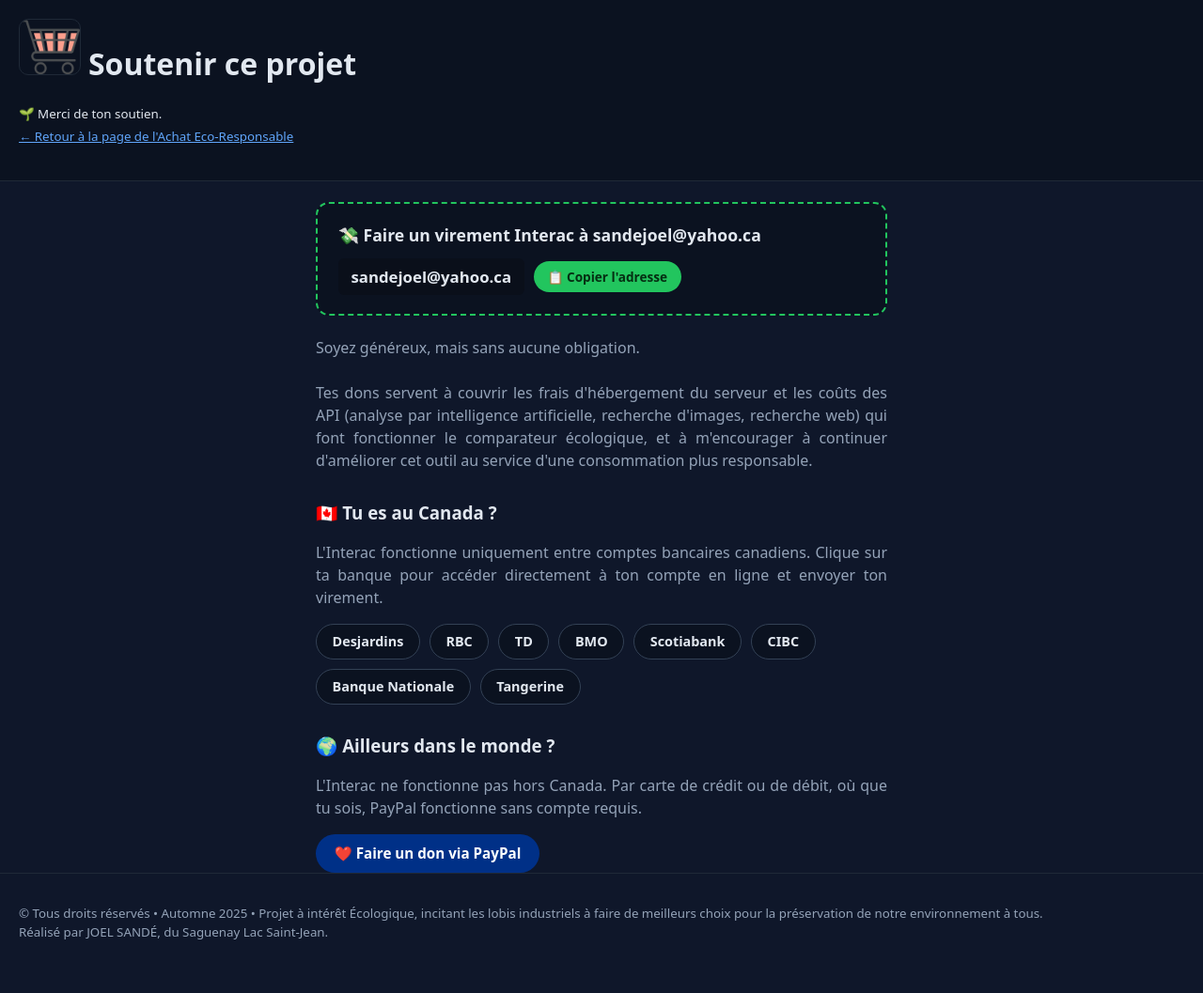
After one commit to joel3500/Achat_Eco_Responsable, a Flask app: page /don in a window 1280 px wide. The commit adds this page. Shown: the whole page at 94% size. Run offline with Flask 3, Linux system fonts and the light colour scheme.

Commit message:
Add donation page (Interac + PayPal)
Ajoute /don, sur le même modèle que la page de dons du projet Passeport
du Savoir (mêmes coordonnées : Interac sandejoel@yahoo.ca, PayPal
paypal.me/maitrejoel2026). Lien discret en pied de page sur les 4 pages
plutôt que des boutons proéminents sur l'accueil, pour l'instant.

Co-Authored-By: Claude Sonnet 5 <noreply@anthropic.com>

```diff
--- a/app.py
+++ b/app.py
@@ -734,6 +734,11 @@ def exemples_page():
     return render_template("exemples.html")
 
 
+@app.get("/don")
+def don_page():
+    return render_template("don.html")
+
+
 @app.post("/images")
 def images_search():
     f = request.files.get("file")
--- a/static/styles.css
+++ b/static/styles.css
@@ -56,3 +56,9 @@ footer small p {text-align: justify; justify-content:space-between;}
   font-size:.9rem;
   text-align:justify;
 }
+
+.donate-line{display:flex;flex-wrap:wrap;gap:10px;margin:14px 0}
+.donate-btn{display:inline-block;padding:.6em 1.3em;border-radius:999px;font-weight:700;font-size:.95rem;text-decoration:none;transition:transform .15s,opacity .15s}
+.donate-btn:hover{transform:translateY(-1px);opacity:.92}
+.donate-btn-paypal{background:#003087;color:#fff}
+.donate-btn-interac{background:var(--card);color:var(--brand);border:2px solid var(--brand)}
--- /dev/null
+++ b/templates/don.html
@@ -0,0 +1,135 @@
+<!doctype html>
+<html lang="fr">
+<head>
+  <meta charset="utf-8"/>
+  <meta name="viewport" content="width=device-width,initial-scale=1"/>
+  <title>Faire un don — Achat Éco-Responsable</title>
+  <meta name="description" content="Soutiens le développement d'Achat Éco-Responsable : virement Interac ou PayPal, au Canada comme ailleurs dans le monde.">
+  <link rel="canonical" href="{{ request.url }}">
+  <meta name="robots" content="noindex, follow">
+  <meta name="author" content="Joel Sandé">
+
+  <link rel="stylesheet" href="/static/styles.css"/>
+
+  <style>
+    .donate-page{ max-width:640px; margin:0 auto; }
+    .interac-box{
+      background:#0b1220;
+      border:2px dashed var(--brand);
+      border-radius:14px;
+      padding:20px 22px;
+      margin:22px 0;
+    }
+    .interac-box p.lead{ font-size:1.1rem; font-weight:700; margin:0 0 12px; }
+    .email-row{ display:flex; flex-wrap:wrap; align-items:center; gap:10px; }
+    .email-row code{
+      font-family:inherit; font-weight:800; font-size:1.05rem;
+      background:#0a0f1a; padding:.4em .8em; border-radius:6px; color:var(--fg);
+    }
+    .copy-btn{
+      background:var(--brand); color:#052e12; border:none; border-radius:999px;
+      padding:.5em 1.1em; font-family:inherit; font-weight:700; font-size:.85rem;
+      cursor:pointer; transition:transform .15s, opacity .15s;
+    }
+    .copy-btn:hover{ transform:translateY(-1px); opacity:.9; }
+    .copy-toast{ font-size:.85rem; font-style:italic; color:var(--muted); margin:8px 0 0; display:none; }
+    .region-section{ margin-top:30px; }
+    .region-section h3{ margin:0 0 4px; }
+    .bank-grid{ display:flex; flex-wrap:wrap; gap:10px; margin-top:10px; }
+    .bank-link{
+      display:inline-block; background:#0b1220; border:1.5px solid #334155;
+      border-radius:999px; padding:.5em 1.15em; font-weight:700; font-size:.9rem;
+      text-decoration:none; color:var(--fg); transition:transform .15s, border-color .15s;
+    }
+    .bank-link:hover{ transform:translateY(-1px); border-color:var(--brand); }
+  </style>
+</head>
+<body>
+  <header class="barre">
+    <h1><img src="/static/panier_achat_eco_4.png" id="preview" alt="Aperçu"
+             style="height:60px;width:auto;max-width:100%;
+                    border-radius:10px;border:1px solid #1f2937;object-fit:contain"/>
+                     Soutenir ce projet</h1>
+    <p class="small">
+      <small>
+        🌱 Merci de ton soutien. <br>
+        <a href="/">← Retour à la page de l'Achat Eco-Responsable</a>
+      </small>
+    </p>
+  </header>
+
+  <main class="container donate-page">
+    <section class="interac-box">
+      <p class="lead">💸 Faire un virement Interac à <b>sandejoel@yahoo.ca</b></p>
+      <div class="email-row">
+        <code id="emailCode">sandejoel@yahoo.ca</code>
+        <button class="copy-btn" id="copyBtn" type="button">📋 Copier l'adresse</button>
+      </div>
+      <p class="copy-toast" id="copyToast">Copié ! Colle cette adresse dans ton application bancaire pour envoyer le virement.</p>
+    </section>
+
+    <p class="hint">
+      Soyez généreux, mais sans aucune obligation.<br><br>
+      Tes dons servent à couvrir les frais d'hébergement du serveur et les coûts des API
+      (analyse par intelligence artificielle, recherche d'images, recherche web) qui font
+      fonctionner le comparateur écologique, et à m'encourager à continuer d'améliorer cet outil
+      au service d'une consommation plus responsable.
+    </p>
+
+    <section class="region-section">
+      <h3>🇨🇦 Tu es au Canada ?</h3>
+      <p class="hint">L'Interac fonctionne uniquement entre comptes bancaires canadiens. Clique sur ta banque pour accéder directement à ton compte en ligne et envoyer ton virement.</p>
+      <div class="bank-grid">
+        <a class="bank-link" href="https://www.desjardins.com/" target="_blank" rel="noopener noreferrer">Desjardins</a>
+        <a class="bank-link" href="https://www.rbc.com/" target="_blank" rel="noopener noreferrer">RBC</a>
+        <a class="bank-link" href="https://www.td.com/" target="_blank" rel="noopener noreferrer">TD</a>
+        <a class="bank-link" href="https://www.bmo.com/" target="_blank" rel="noopener noreferrer">BMO</a>
+        <a class="bank-link" href="https://www.scotiabank.com/" target="_blank" rel="noopener noreferrer">Scotiabank</a>
+        <a class="bank-link" href="https://www.cibc.com/" target="_blank" rel="noopener noreferrer">CIBC</a>
+        <a class="bank-link" href="https://www.bnc.ca/" target="_blank" rel="noopener noreferrer">Banque Nationale</a>
+        <a class="bank-link" href="https://www.tangerine.ca/" target="_blank" rel="noopener noreferrer">Tangerine</a>
+      </div>
+    </section>
+
+    <section class="region-section">
+      <h3>🌍 Ailleurs dans le monde ?</h3>
+      <p class="hint">L'Interac ne fonctionne pas hors Canada. Par carte de crédit ou de débit, où que tu sois, PayPal fonctionne sans compte requis.</p>
+      <a class="donate-btn donate-btn-paypal" href="https://paypal.me/maitrejoel2026" target="_blank" rel="noopener noreferrer">❤️ Faire un don via PayPal</a>
+    </section>
+  </main>
+
+  <footer>
+    <small>
+      <p>
+        © Tous droits réservés • Automne 2025 • Projet à intérêt Écologique,
+        incitant les lobis industriels à faire de meilleurs choix pour la préservation de notre environnement à tous. <br>
+        Réalisé par JOEL SANDÉ, du Saguenay Lac Saint-Jean. <br><br>
+      </p>
+    </small>
+  </footer>
+
+  <script>
+    document.getElementById('copyBtn').addEventListener('click', () => {
+      const EMAIL = 'sandejoel@yahoo.ca';
+      const toast = document.getElementById('copyToast');
+      function showToast(){
+        toast.style.display = 'block';
+        setTimeout(() => { toast.style.display = 'none'; }, 4000);
+      }
+      if (navigator.clipboard && navigator.clipboard.writeText) {
+        navigator.clipboard.writeText(EMAIL).then(showToast).catch(showToast);
+      } else {
+        const ta = document.createElement('textarea');
+        ta.value = EMAIL;
+        ta.style.position = 'fixed';
+        ta.style.opacity = '0';
+        document.body.appendChild(ta);
+        ta.select();
+        try { document.execCommand('copy'); } catch(e) {}
+        document.body.removeChild(ta);
+        showToast();
+      }
+    });
+  </script>
+</body>
+</html>
--- a/templates/exemples.html
+++ b/templates/exemples.html
@@ -164,6 +164,8 @@
 
         Soyons nombreux à utiliser ce site, pour contraindre les fabriquants à se soucier de notre environnement. <br>
         Partagez Massivement ! pour préserver notre environnement. <br><br>
+
+        <a href="/don">💚 Soutenir ce projet (don)</a>
       </p>
     </small>
   </footer>
--- a/templates/images.html
+++ b/templates/images.html
@@ -154,6 +154,8 @@
 
         Soyons nombreux à utiliser ce site, pour contraindre les fabriquants à se soucier de notre environnement. <br>
         Partagez Massivement ! pour préserver notre environnement. <br><br>
+
+        <a href="/don">💚 Soutenir ce projet (don)</a>
       </p>
     </small>
   </footer>
--- a/templates/index.html
+++ b/templates/index.html
@@ -198,6 +198,8 @@
 
         Soyons nombreux à utiliser ce site, pour contraindre les fabriquants à se soucier de notre environnement. <br>
         Partagez Massivement ! pour préserver notre environnement. <br><br>
+
+        <a href="/don">💚 Soutenir ce projet (don)</a>
       </p>
     </small>
   </footer>
```
